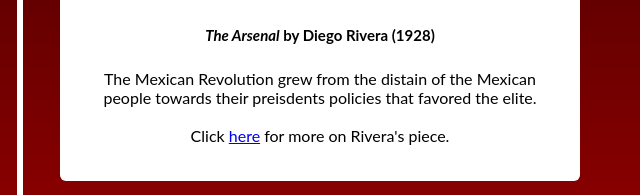
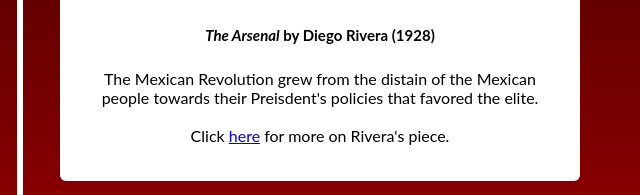
Before and after one commit to cdaucher9/final, a plain HTML site: page index.html in a window 1280 px wide. Shown: the part 4883-5078 px from the top of the page, 620-1260 px from the left. Drawn offline with nearby package versions, Linux system fonts and the light colour scheme.

Commit message:
Update index.html

```diff
--- a/index.html
+++ b/index.html
@@ -99,7 +99,7 @@ Charles X. The July Revolution marks a shift in power.<br></br> Click <a href="h
     <h4>The Mexican Revolution<br>(1910-1920)</h4>
     <img width= "70%" height="70%" src="https://mymodernmet.com/wp/wp-content/uploads/2020/06/revolutions-in-art-6-1.jpg">
     <h5><i>The Arsenal</i> by Diego Rivera (1928)</h5>
-    <p>The Mexican Revolution grew from the distain of the Mexican people towards their preisdents policies that favored the elite.<br></br> Click <a href="http://marlenyochoa.agnesscott.org/ldr-101/the-arsenal-by-diego-rivera/">here</a> for more on Rivera's piece.</p>
+    <p>The Mexican Revolution grew from the distain of the Mexican people towards their Preisdent's policies that favored the elite.<br></br> Click <a href="http://marlenyochoa.agnesscott.org/ldr-101/the-arsenal-by-diego-rivera/">here</a> for more on Rivera's piece.</p>
   </div>
 </div>
 
```
